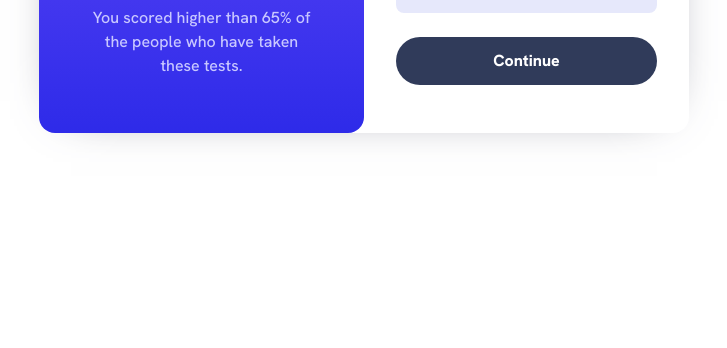
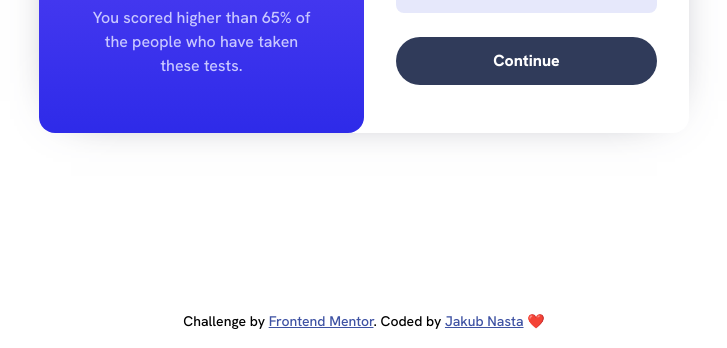
Before and after one commit to nastaj/results-summary-component, a plain HTML site: page index.html in a window 1280 px wide. Shown: the part 505-853 px from the top of the page, without its empty margins (276-1003 px from the left). Before the commit the page ends 800 px from the top, so only its background shows below. Drawn offline with Linux system fonts and the light colour scheme.

Commit message:
added attribution

```diff
--- a/index.html
+++ b/index.html
@@ -86,5 +86,12 @@
         </aside>
       </main>
     </div>
+    <div class="attribution">
+      Challenge by
+      <a href="https://www.frontendmentor.io?ref=challenge" target="_blank"
+        >Frontend Mentor</a
+      >. Coded by
+      <a href="https://github.com/nastaj" target="_blank">Jakub Nasta</a> ❤️
+    </div>
   </body>
 </html>
--- a/scss/main.scss
+++ b/scss/main.scss
@@ -170,7 +170,9 @@ body {
 
 // Attribution
 .attribution {
-  font-size: 11px;
+  background-color: $white;
+  padding: 1.6rem;
+  font-size: 1.4rem;
   text-align: center;
 }
 .attribution a {
```
Also changed, not shown: css/main.css, 1 other file.
